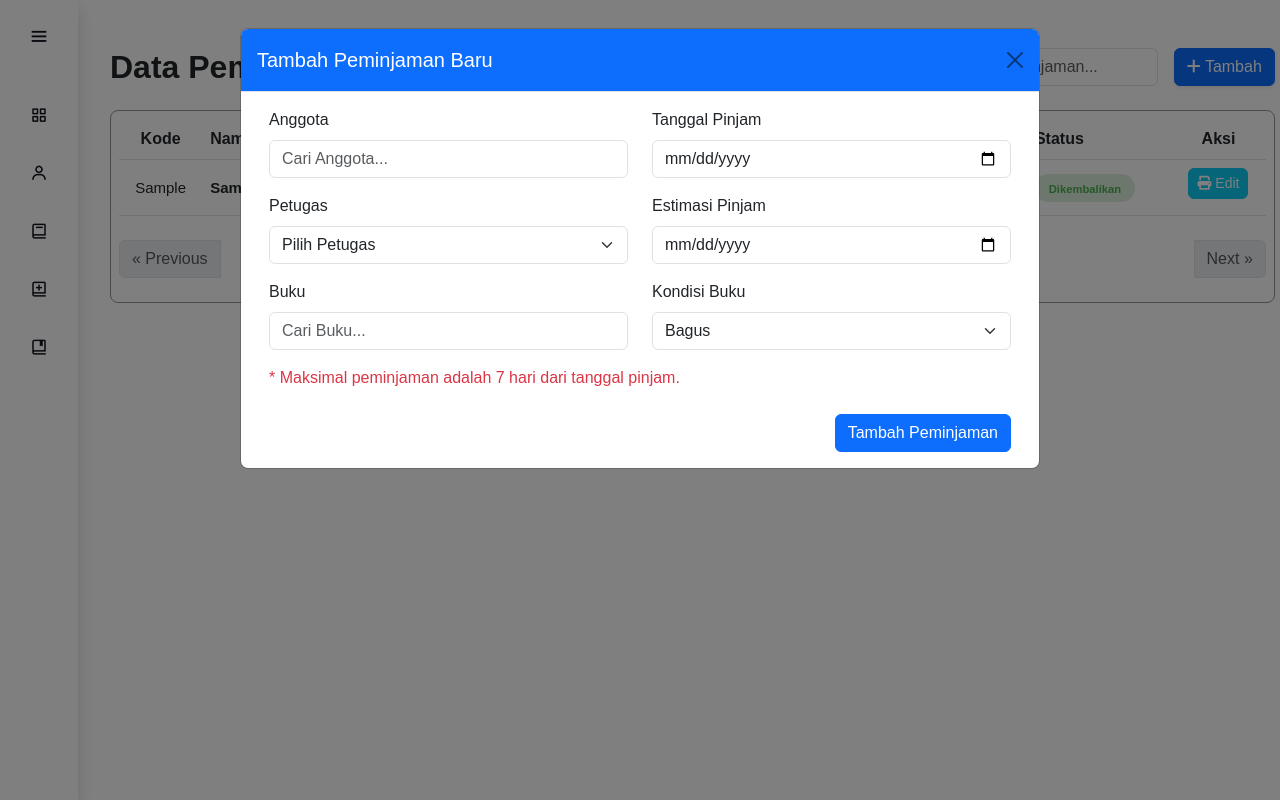
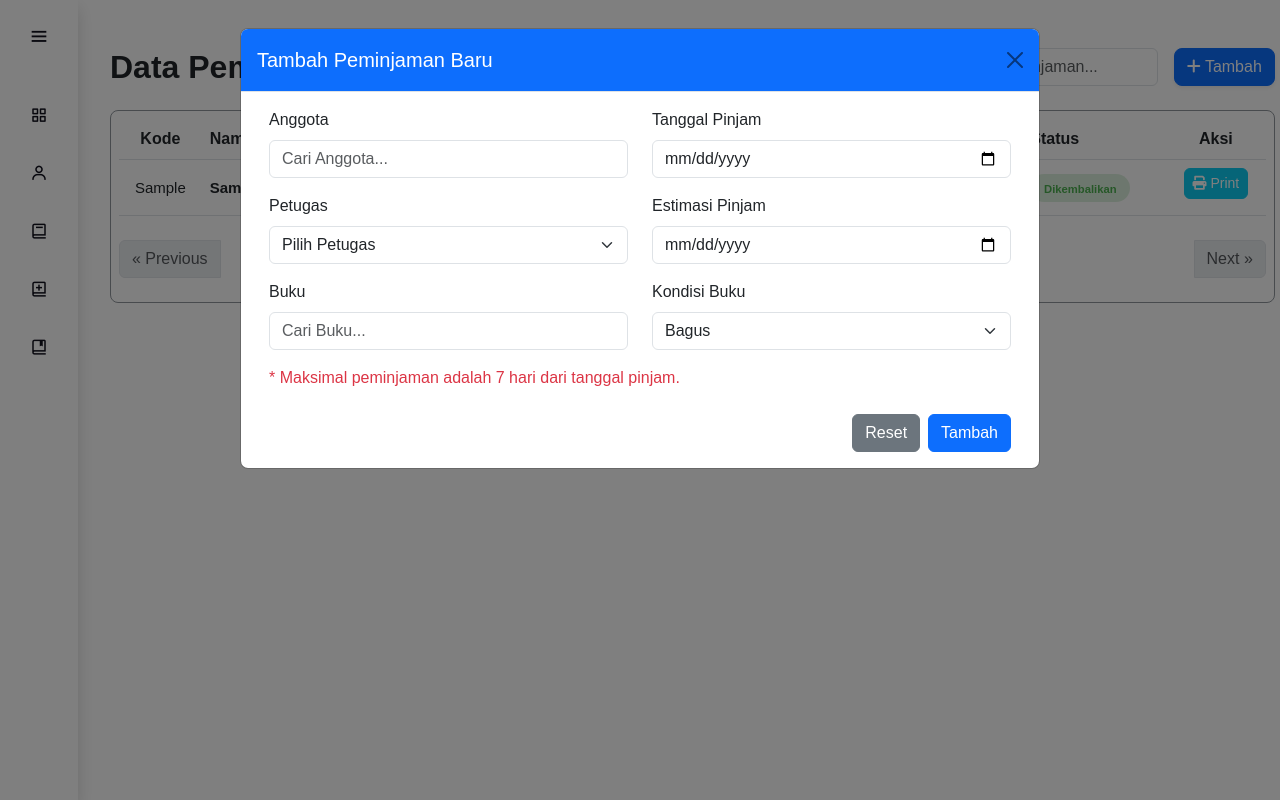
Before and after one commit to Kimhsta/Perpusaku-PHP-Native, a PHP site: page /Admin/Peminjaman/peminjaman.php in a window 1280 px wide, after a click on "Tambah". Run offline with PHP 8.4, Linux system fonts and the light colour scheme; tables that the repository leaves empty hold one stand-in row (values such as "Sample post").

Commit message:
penambahan rounded-3

```diff
--- a/Admin/Anggota/add_anggota.php
+++ b/Admin/Anggota/add_anggota.php
@@ -96,7 +96,7 @@ if ($_SERVER['REQUEST_METHOD'] === 'POST') {
             </div>
 
         </div>
-    <div class="d-flex justify-content-end mt-4">
+        <div class="d-flex justify-content-end mt-4 rounded-3">
             <button type="reset" class="btn btn-danger me-2">Reset</button>
             <button type="submit" class="btn btn-primary">Simpan</button>
         </div>
@@ -106,7 +106,7 @@ if ($_SERVER['REQUEST_METHOD'] === 'POST') {
 
 <script>
     const nimInput = document.getElementById('nim');
-    nimInput.addEventListener('input', function () {
+    nimInput.addEventListener('input', function() {
         this.value = this.value.replace(/[^0-9]/g, ''); // Menghapus karakter selain angka
     });
 </script>
--- a/Admin/Anggota/anggota.php
+++ b/Admin/Anggota/anggota.php
@@ -55,7 +55,7 @@ $result->execute();
       <!-- Bagian Tombol dan Pencarian -->
       <div class="d-flex align-items-between gap-3">
         <!-- Filter Anggota -->
-        <div class="dropdown">
+        <div class="dropdown rounded-3">
           <button class="btn btn-light border d-flex align-items-center"
             type="button" id="memberFilterDropdown" data-bs-toggle="dropdown" aria-expanded="false">
             <i class="bx bx-filter-alt me-2"></i> Filter
@@ -80,14 +80,14 @@ $result->execute();
         </div>
 
         <!-- Input Pencarian -->
-        <div class="input-group" style="max-width: 200px;">
+        <div class="input-group rounded-3" style="max-width: 200px;">
           <span class="input-group-text bg-primary text-white"><i class="fas fa-search"></i></span>
           <input type="text" class="form-control" id="search" placeholder="Cari Anggota..." onkeyup="searchTable()">
         </div>
 
         <!-- Tombol Tambah Anggota -->
         <div>
-          <button class="btn btn-primary shadow-sm" data-bs-toggle="modal" data-bs-target="#tambahAnggotaModal">
+          <button class="btn btn-primary shadow-sm rounded-3" data-bs-toggle="modal" data-bs-target="#tambahAnggotaModal">
             <i class="fas fa-plus"></i> Tambah
           </button>
         </div>
--- a/Admin/Anggota/edit_anggota.php
+++ b/Admin/Anggota/edit_anggota.php
@@ -54,8 +54,8 @@ $anggota = $stmt->fetch(PDO::FETCH_ASSOC) ?? [
       <input type="text" class="form-control" id="no_telp" name="no_telp" value="<?= htmlspecialchars($anggota['no_telp']); ?>" required>
     </div>
   </div>
-  <div class="d-flex justify-content-end mt-4">
-    <button type="submit" class="text-white btn btn-warning">Simpan Perubahan</button>
+  <div class="d-flex justify-content-end mt-4 rounded-3">
+    <button type="submit" class="btn btn-warning">Simpan Perubahan</button>
   </div>
   <input type="hidden" name="nim" value="<?= htmlspecialchars($nim); ?>">
 </form>
--- a/Admin/Buku/add_buku.php
+++ b/Admin/Buku/add_buku.php
@@ -134,7 +134,7 @@ if ($_SERVER['REQUEST_METHOD'] === 'POST') {
                 <div class="invalid-feedback">Harap masukkan deskripsi buku.</div>
             </div>
         </div>
-        <div class="d-flex justify-content-end mt-4">
+        <div class="d-flex justify-content-end mt-4 rounded-3">
             <button type="reset" class="btn btn-secondary me-2">Reset</button>
             <button type="submit" class="btn btn-primary">Simpan</button>
         </div>
--- a/Admin/Buku/buku.php
+++ b/Admin/Buku/buku.php
@@ -36,7 +36,7 @@ $result->execute();
       <div class="d-flex align-items-between gap-3">
 
         <!-- Tambahkan Dropdown Filter -->
-        <div class="dropdown">
+        <div class="dropdown  rounded-3">
           <!-- Tombol Filter -->
           <button class="btn btn-light border d-flex align-items-center"
             type="button" id="filterDropdown" data-bs-toggle="dropdown" aria-expanded="false">
@@ -69,14 +69,14 @@ $result->execute();
         </div>
 
         <!-- Input Pencarian -->
-        <div class="input-group" style="max-width: 200px;">
+        <div class="input-group  rounded-3" style="max-width: 200px;">
           <span class="input-group-text bg-primary text-white"><i class="fas fa-search"></i></span>
           <input type="text" class="form-control" id="search" placeholder="Cari Buku..." onkeyup="searchTable()">
         </div>
 
         <!-- Tombol Tambah Buku -->
         <div>
-          <button class="btn btn-primary shadow-sm" data-bs-toggle="modal" data-bs-target="#tambahBukuModal">
+          <button class="btn btn-primary shadow-sm  rounded-3" data-bs-toggle="modal" data-bs-target="#tambahBukuModal">
             <i class="fas fa-plus"></i> Tambah
           </button>
         </div>
--- a/Admin/Buku/edit_buku.php
+++ b/Admin/Buku/edit_buku.php
@@ -137,7 +137,7 @@ if ($_SERVER['REQUEST_METHOD'] === 'POST') {
             <textarea class="form-control" id="deskripsi_buku" name="deskripsi_buku" rows="5" required><?= $buku['deskripsi_buku'] ?></textarea>
         </div>
     </div>
-    <div class="d-flex justify-content-end mt-4">
+    <div class="d-flex justify-content-end mt-4 rounded-3">
         <button type="submit" class="btn btn-warning">Simpan Perubahan</button>
     </div>
 </form>
--- a/Admin/Peminjaman/add_peminjaman.php
+++ b/Admin/Peminjaman/add_peminjaman.php
@@ -140,8 +140,9 @@ $petugas = $conn->query("SELECT id_petugas, nama_petugas FROM petugas")->fetchAl
     <div>
       <span class="text-danger">* Maksimal peminjaman adalah 7 hari dari tanggal pinjam.</span>
     </div>
-    <div class="d-flex justify-content-end mt-4">
-      <button type="submit" class="btn btn-primary">Tambah Peminjaman</button>
+    <div class="d-flex justify-content-end mt-4 rounded-3">
+      <button type="reset" class="btn btn-secondary me-2">Reset</button>
+      <button type="submit" class="btn btn-primary">Tambah</button>
     </div>
   </form>
 </div>
--- a/Admin/Peminjaman/peminjaman.php
+++ b/Admin/Peminjaman/peminjaman.php
@@ -49,7 +49,7 @@ $result->execute();
       <h2 class="fw-bold text-dark mb-0">Data Peminjaman</h2>
       <div class="d-flex align-items-between gap-3">
         <!-- Filter Status -->
-        <div class="dropdown">
+        <div class="dropdown rounded-3">
           <!-- Tombol Filter -->
           <button class="btn btn-light border d-flex align-items-center"
             type="button" id="filterDropdown" data-bs-toggle="dropdown" aria-expanded="false">
@@ -75,11 +75,11 @@ $result->execute();
           </ul>
         </div>
 
-        <div class="input-group" style="max-width: 250px;">
+        <div class="input-group rounded-3" style="max-width: 250px;">
           <span class="input-group-text bg-primary text-white"><i class="fas fa-search"></i></span>
           <input type="text" class="form-control" id="search" placeholder="Cari Peminjaman..." onkeyup="searchTable()">
         </div>
-        <button class="btn btn-primary shadow-sm" data-bs-toggle="modal" data-bs-target="#tambahPeminjamanModal">
+        <button class="btn btn-primary shadow-sm rounded-3" data-bs-toggle="modal" data-bs-target="#tambahPeminjamanModal">
           <i class="fas fa-plus"></i> Tambah
         </button>
       </div>
@@ -125,7 +125,7 @@ $result->execute();
               </td>
               <td class="text-center">
                 <button class="btn btn-info btn-sm rounded-2 text-white mb-2" onclick="printData('<?= $row['kode_pinjam']; ?>')">
-                  <i class="fas fa-print"></i> Edit
+                  <i class="fas fa-print"></i> Print
                 </button>
                 <?php if ($row['status'] === 'Dipinjam'): ?>
                   <button class="btn btn-success btn-sm rounded-2 text-white"
--- a/Admin/Pengembalian/add_pengembalian.php
+++ b/Admin/Pengembalian/add_pengembalian.php
@@ -121,7 +121,10 @@ $peminjaman = $conn->query("
                 <option value="hilang">Hilang</option>
             </select>
         </div>
+        <div class="d-flex justify-content-end mt-4 rounded-3">
+            <button type="reset" class="btn btn-secondary me-2">Reset</button>
+            <button type="submit" class="btn btn-primary">Proses</button>
+        </div>
 
-        <button type="submit" class="btn btn-primary">Proses Pengembalian</button>
     </form>
 </div>
```
Also changed, not shown: Admin/Pengembalian/pengembalian.php (+4 -4 lines). Lines whose indentation alone changed are shown as unchanged.
